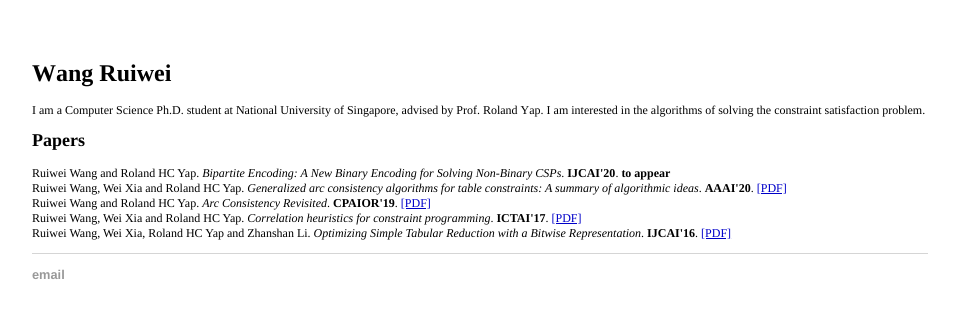
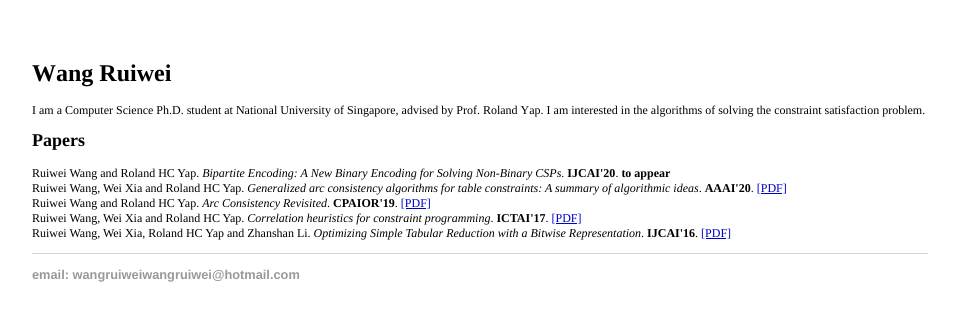
Before and after one commit to WangRuiwei/WangRuiwei.github.io, a Jekyll site: the page built from index.html, in a window 1280 px wide. Shown: the top 321 px of the page, without its empty margins (160-1115 px from the left). Built offline with Jekyll 4.4.1, drawn with Linux system fonts in a browser that asks for light colours.

Commit message:
Update default.html

```diff
--- a/_layouts/default.html
+++ b/_layouts/default.html
@@ -19,7 +19,7 @@
 			</div><!-- /.container -->
 			<footer>
 	    		<ul>
-	        		<li><a href="mailto:wangruiweiwangruiwei@hotmail.com">email</a></li>
+	        		<li><a href="mailto:wangruiweiwangruiwei@hotmail.com">email: wangruiweiwangruiwei@hotmail.com</a></li>
 				</ul>
 			</footer>
 		</body>
```
